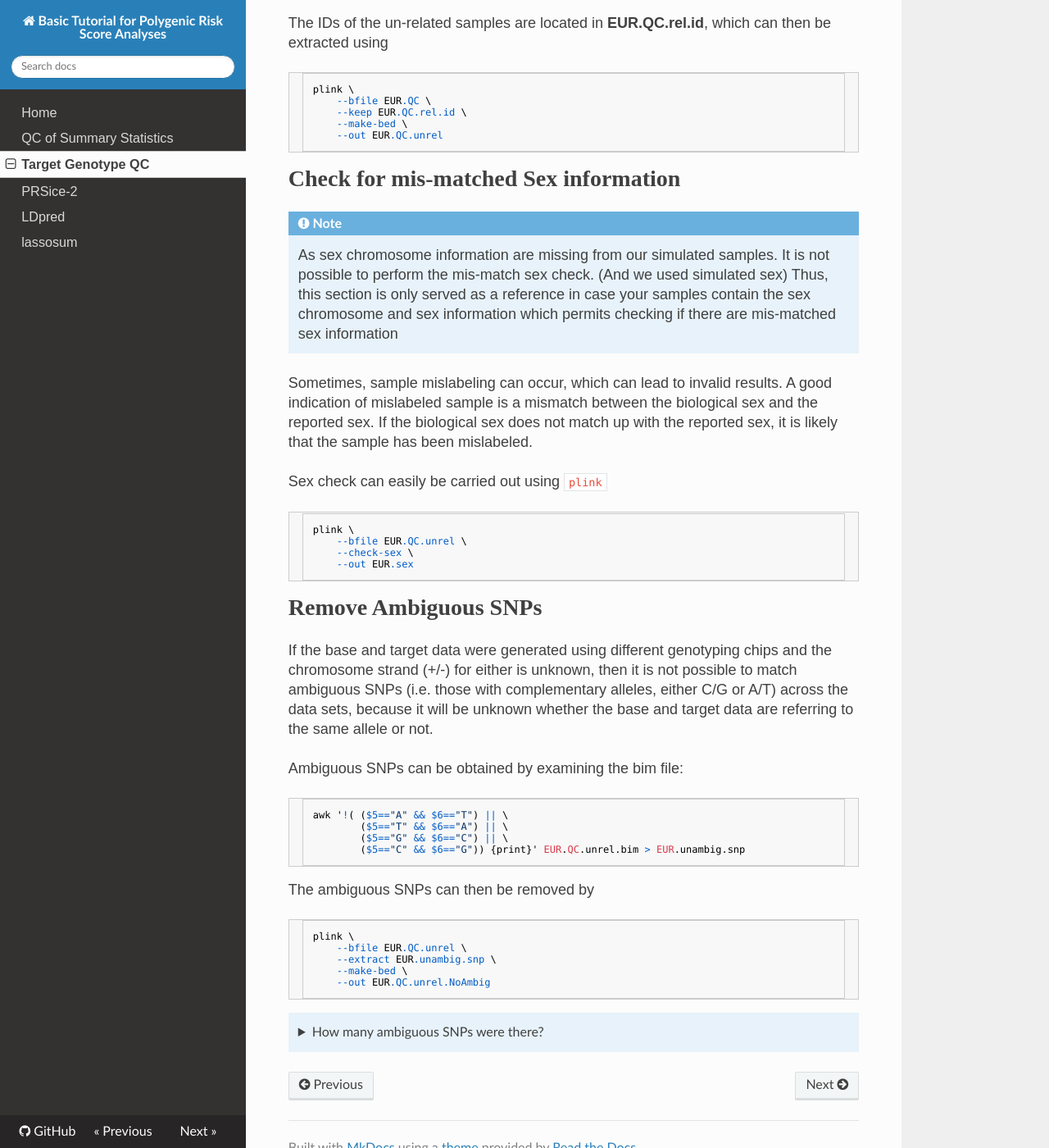
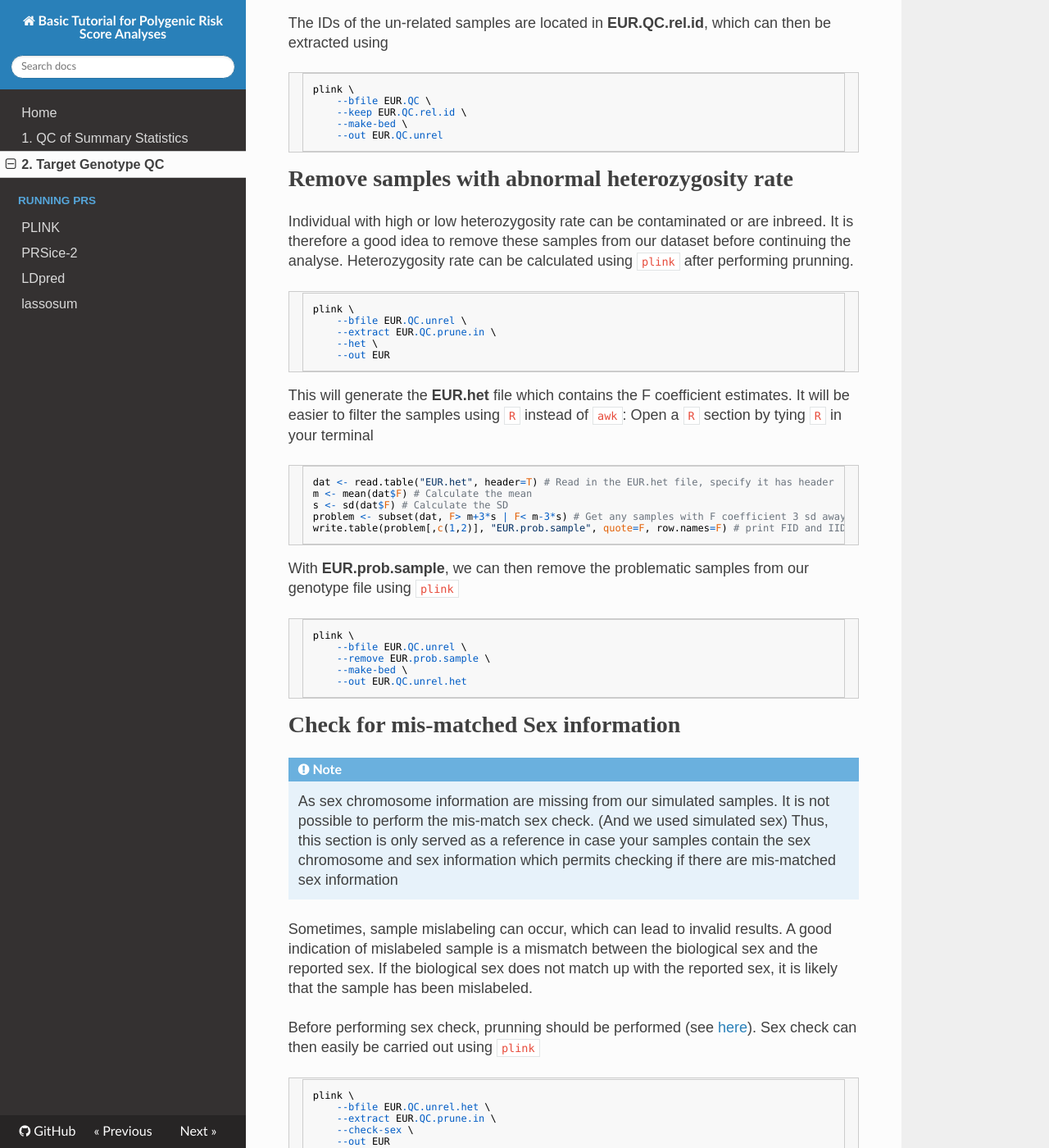
Before and after one commit to choishingwan/PRS-Tutorial, an MkDocs documentation site: the page built from docs/target.md, in a window 1280 px wide and 1400 px high, scrolled down 2010 px. Shown: the whole window at 82% size. Built offline with MkDocs 1.6.1, drawn with Linux system fonts in a browser that asks for light colours; nearby versions of some CDN libraries; old or Windows-style settings are respelled for this version of MkDocs; some of the changed text lies outside the part shown.

Commit message:
Start working on PRS

````diff
--- a/docs/target.md
+++ b/docs/target.md
@@ -88,7 +88,38 @@ plink \
     --out EUR.QC.unrel
 ```
 
+# Remove samples with abnormal heterozygosity rate
+Individual with high or low heterozygosity rate can be contaminated or are inbreed.
+It is therefore a good idea to remove these samples from our dataset before continuing the analyse.
+Heterozygosity rate can be calculated using `plink` after performing prunning.
+```bash
+plink \
+    --bfile EUR.QC.unrel \
+    --extract EUR.QC.prune.in \
+    --het \
+    --out EUR
+```
+This will generate the **EUR.het** file which contains the F coefficient estimates.
+It will be easier to filter the samples using `R` instead of `awk`:
+Open a `R` section by tying `R` in your terminal
+```R
+dat <- read.table("EUR.het", header=T) # Read in the EUR.het file, specify it has header
+m <- mean(dat$F) # Calculate the mean
+s <- sd(dat$F) # Calculate the SD
+problem <- subset(dat, F> m+3*s | F< m-3*s) # Get any samples with F coefficient 3 sd away from population mean
+write.table(problem[,c(1,2)], "EUR.prob.sample", quote=F, row.names=F) # print FID and IID for problematic samples
+```
+With **EUR.prob.sample**, we can then remove the problematic samples from our genotype file using `plink`
+```bash
+plink \
+    --bfile EUR.QC.unrel \
+    --remove EUR.prob.sample \
+    --make-bed \
+    --out EUR.QC.unrel.het
+```
+
 # Check for mis-matched Sex information
+
 !!! note
     As sex chromosome information are missing from our simulated samples.
     It is not possible to perform the mis-match sex check. (And we used simulated sex)
@@ -99,14 +130,31 @@ Sometimes, sample mislabeling can occur, which can lead to invalid results.
 A good indication of mislabeled sample is a mismatch between the biological sex and the reported sex.
 If the biological sex does not match up with the reported sex, it is likely that the sample has been mislabeled.
 
-Sex check can easily be carried out using `plink`
+Before performing sex check, prunning should be performed (see [here](target.md#filter-related-samples)).
+Sex check can then easily be carried out using `plink`
 ```bash
 plink \
-    --bfile EUR.QC.unrel \
+    --bfile EUR.QC.unrel.het \
+    --extract EUR.QC.prune.in \
     --check-sex \
-    --out EUR.sex
+    --out EUR
 ```
 
+This will generate a file called **EUR.sexcheck** containing the F-statistics for each individual.
+For male, the F-statistic should be > 0.8 and Female should have a value < 0.2.
+
+```bash
+awk 'NR==FNR{a[$1]=$5} \
+    NR!=FNR && a[$1]==1 && $6 > 0.8 {print $1,$2} \
+    NR!=FNR && a[$1]==2 && $6 < 0.2 {print $1,$2} ' \
+    EUR.QC.unrel.het.fam EUR.sexcheck > EUR.valid.sex
+```
+Here is a breakdown of the above script
+1. Read in the first file (`NR==FNR`) and store the sex (`$5`) into a dictionary using the FID (`$1`) as the key
+2. Read in the second file (`NR!=FNR`), if the individual is a male (`a[$1]==1`) and the F-statistic (`$6`) is larger than 0.8, print its FID and IID
+3. Read in the second file (`NR!=FNR`), if the individual is a female (`a[$1]==2`) and the F-statistic (`$6`) is less than 0.2, print its FID and IID
+
+The samples can then be extracted using the `--keep` command.
 
 # Remove Ambiguous SNPs
 If the base and target data were generated using different genotyping chips and the chromosome strand (+/-) for either is unknown, then it is not possible to match ambiguous SNPs (i.e. those with complementary alleles, either C/G or A/T) across the data sets, because it will be unknown whether the base and target data are referring to the same allele or not.
@@ -116,17 +164,18 @@ Ambiguous SNPs can be obtained by examining the bim file:
 awk '!( ($5=="A" && $6=="T") || \
         ($5=="T" && $6=="A") || \
         ($5=="G" && $6=="C") || \
-        ($5=="C" && $6=="G")) {print}' EUR.QC.unrel.bim > EUR.unambig.snp
+        ($5=="C" && $6=="G")) {print}' \
+        EUR.QC.unrel.het.bim > EUR.unambig.snp
 ```
 
 The ambiguous SNPs can then be removed by
 
 ```bash
 plink \
-    --bfile EUR.QC.unrel \
+    --bfile EUR.QC.unrel.het \
     --extract EUR.unambig.snp \
     --make-bed \
-    --out EUR.QC.unrel.NoAmbig
+    --out EUR.QC.unrel.het.NoAmbig
 ```
 
 ??? note "How many ambiguous SNPs were there?"
--- a/mkdocs.yml
+++ b/mkdocs.yml
@@ -3,11 +3,13 @@ repo_url: https://github.com/choishingwan/PRS-Tutorial
 site_author: Shing Wan CHOI
 pages:
     - index.md
-    - QC of Summary Statistics: base.md
-    - Target Genotype QC: target.md
-    - PRSice-2: prsice.md
-    - LDpred: ldpred.md
-    - lassosum: lassosum.md
+    - 1. QC of Summary Statistics: base.md
+    - 2. Target Genotype QC: target.md
+    - Running PRS:
+        - PLINK: plink.md
+        - PRSice-2: prsice.md
+        - LDpred: ldpred.md
+        - lassosum: lassosum.md
 theme: readthedocs
 markdown_extensions:
     - admonition
````
Also changed, not shown: docs/plink.md (added).
